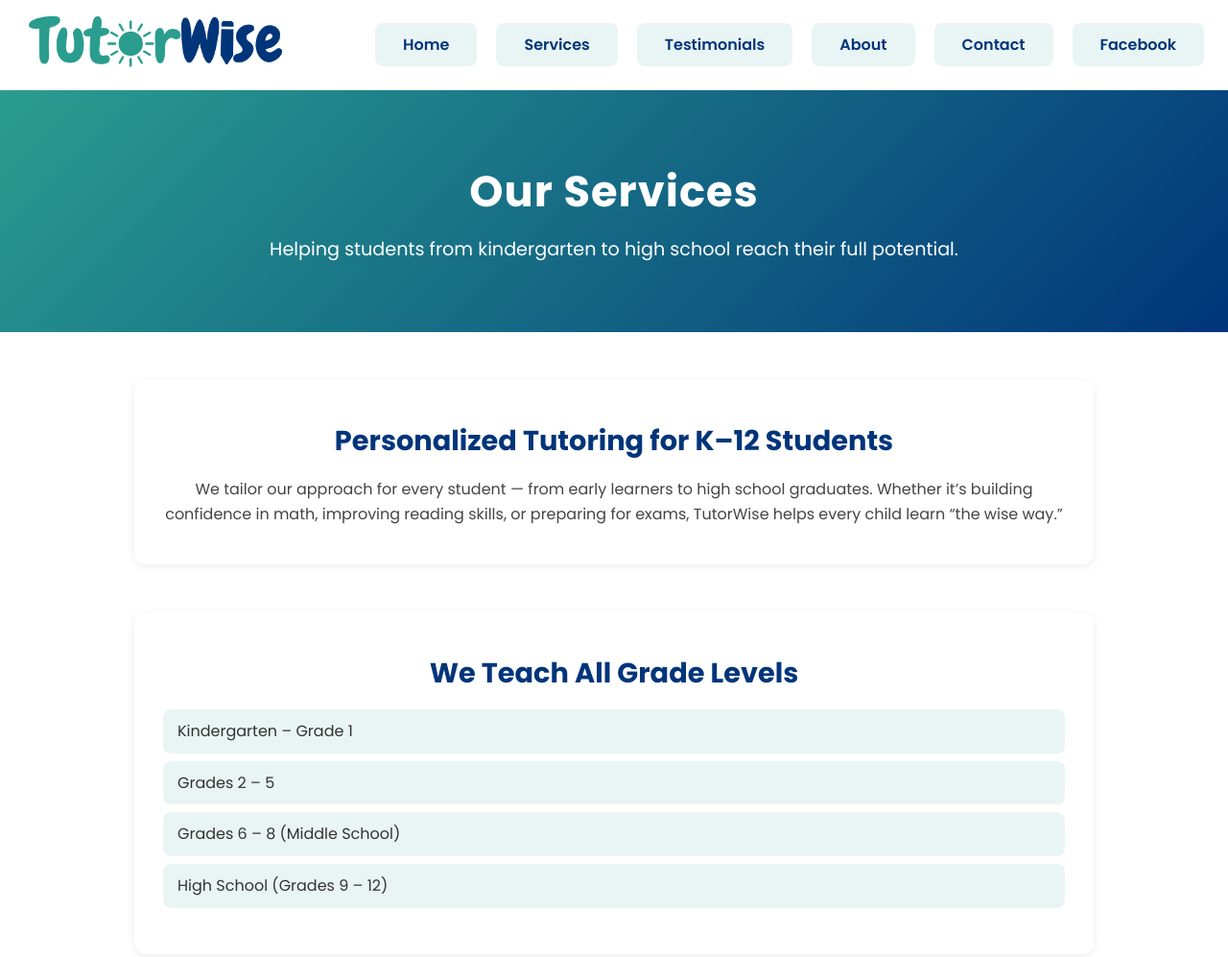
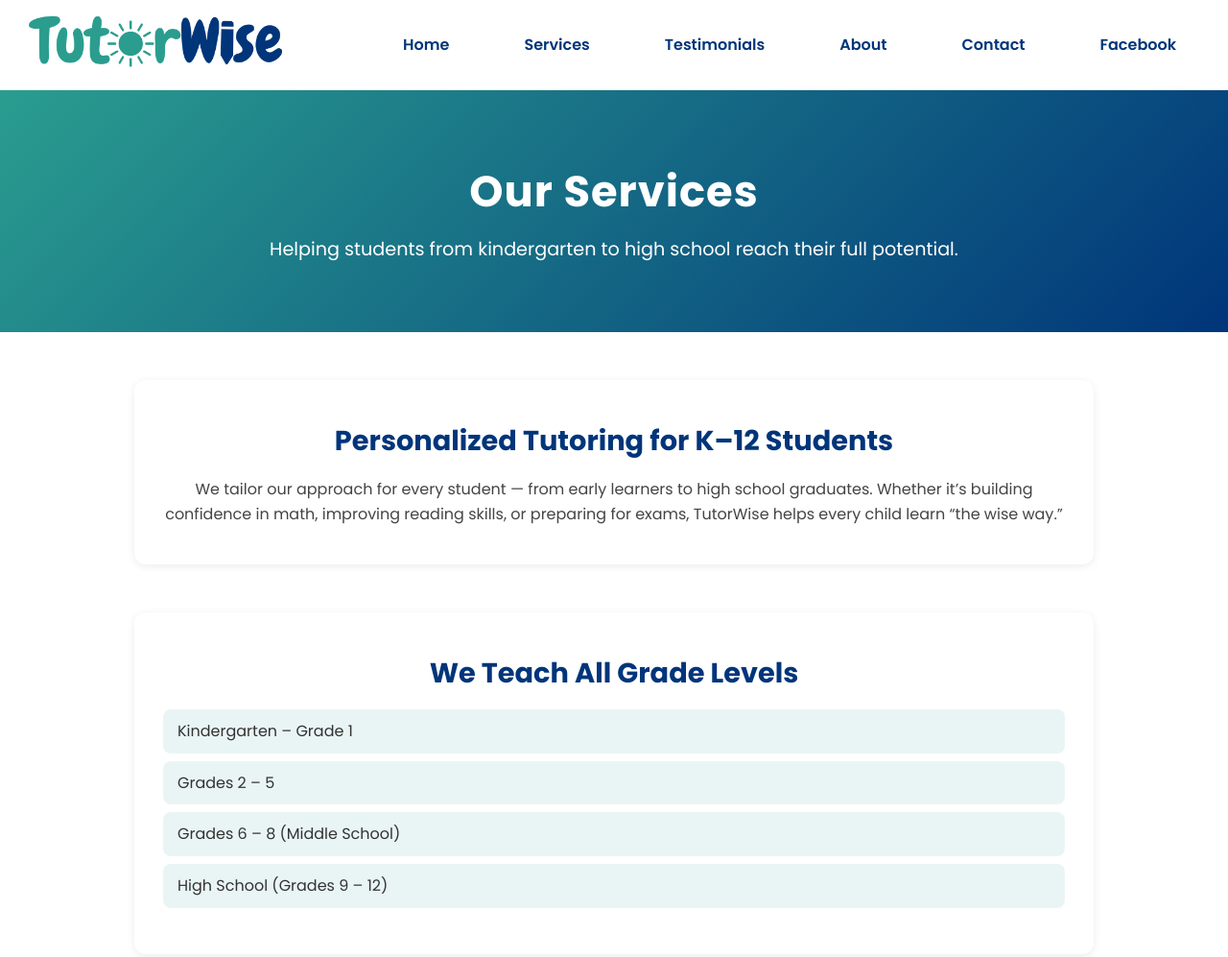
Before and after one commit to TheOnlyNeebar/tutorwise-rebrand, a plain HTML site: page services.html in a window 1280 px wide. Shown: the top 997 px of the page at 96% size. Drawn offline with Linux system fonts and the light colour scheme.

Commit message:
Update services.html

```diff
--- a/services.html
+++ b/services.html
@@ -57,12 +57,17 @@
       gap: 20px;
     }
 
+    .nav-links li {
+      background: none; /* ✅ ensures no ghost rectangle */
+    }
+
     .nav-links a {
       text-decoration: none;
       color: var(--blue);
       font-weight: 600;
       padding: 8px 14px;
       border-radius: 8px;
+      background-color: transparent; /* ✅ no background at rest */
       transition: background-color 0.25s ease, color 0.25s ease;
     }
 
```
